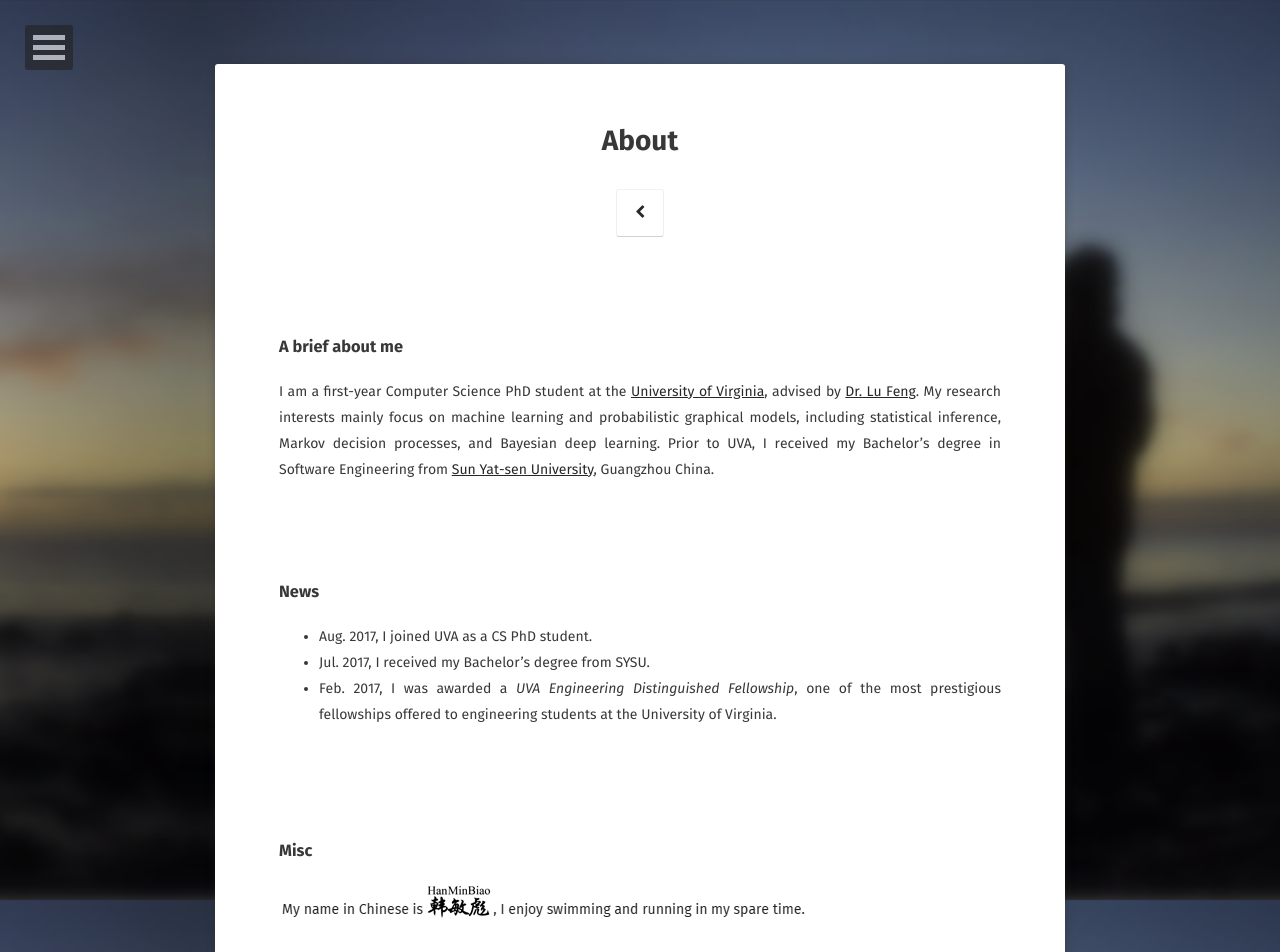
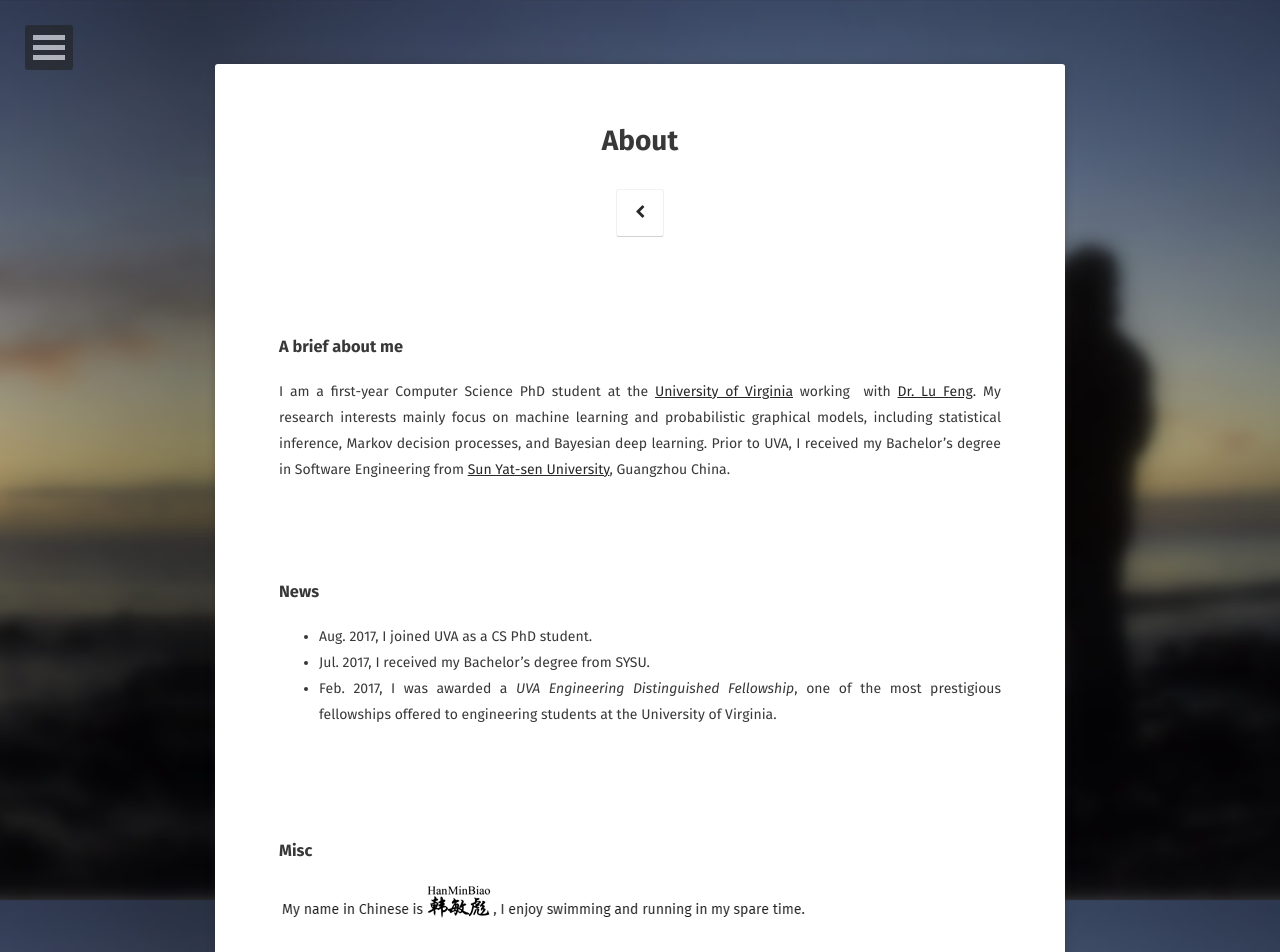
Before and after one commit to FrancisDavis/FrancisDavis.github.io, a Jekyll site: the page built from about/index.md, in a window 1280 px wide. Shown: the top 952 px of the page. Built offline with Jekyll 4.4.1, drawn with Linux system fonts in a browser that asks for light colours; some web fonts are replaced.

Commit message:
Update index.md

```diff
--- a/about/index.md
+++ b/about/index.md
@@ -7,7 +7,7 @@ comments: false
 ---
 
 ### A brief about me
-I am a first-year Computer Science PhD student at the [University of Virginia](http://www.virginia.edu/), advised by [Dr. Lu Feng](http://www.cs.virginia.edu/~lufeng/index.html). My research interests mainly focus on machine learning and probabilistic graphical models, including statistical inference, Markov decision processes, and Bayesian deep learning. Prior to UVA, I received my Bachelor's degree in Software Engineering from [Sun Yat-sen University](http://www.sysu.edu.cn/2012/en/index.htm), Guangzhou China.
+I am a first-year Computer Science PhD student at the [University of Virginia](http://www.virginia.edu/) working  with [Dr. Lu Feng](http://www.cs.virginia.edu/~lufeng/index.html). My research interests mainly focus on machine learning and probabilistic graphical models, including statistical inference, Markov decision processes, and Bayesian deep learning. Prior to UVA, I received my Bachelor's degree in Software Engineering from [Sun Yat-sen University](http://www.sysu.edu.cn/2012/en/index.htm), Guangzhou China.
 
 <br>
 <br>
```
